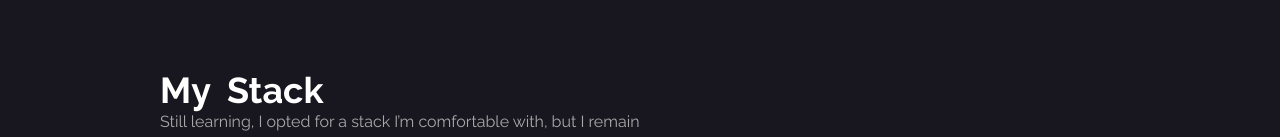
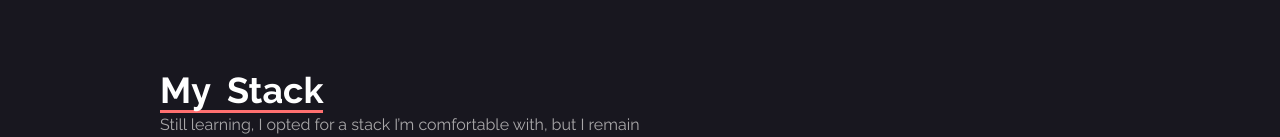
Before and after one commit to Florian-DCK/new-personal-site, a Next.js app: page /en in a window 1280 px wide. Shown: the part 810-947 px from the top of the page. Built offline with nearby package versions, Linux system fonts and the light colour scheme.

Commit message:
Ajout d'une bordure inférieure au corps pour améliorer la séparation visuelle.

```diff
--- a/src/app/globals.css
+++ b/src/app/globals.css
@@ -122,6 +122,7 @@ body {
 	background-position-y: 100%;
 	background-repeat: no-repeat;
 	transition: background-size 0.2s ease-in-out;
+	border-bottom: 0.1em solid var(--ownAccent);
 }
 
 .sliding-underline:hover,
```
